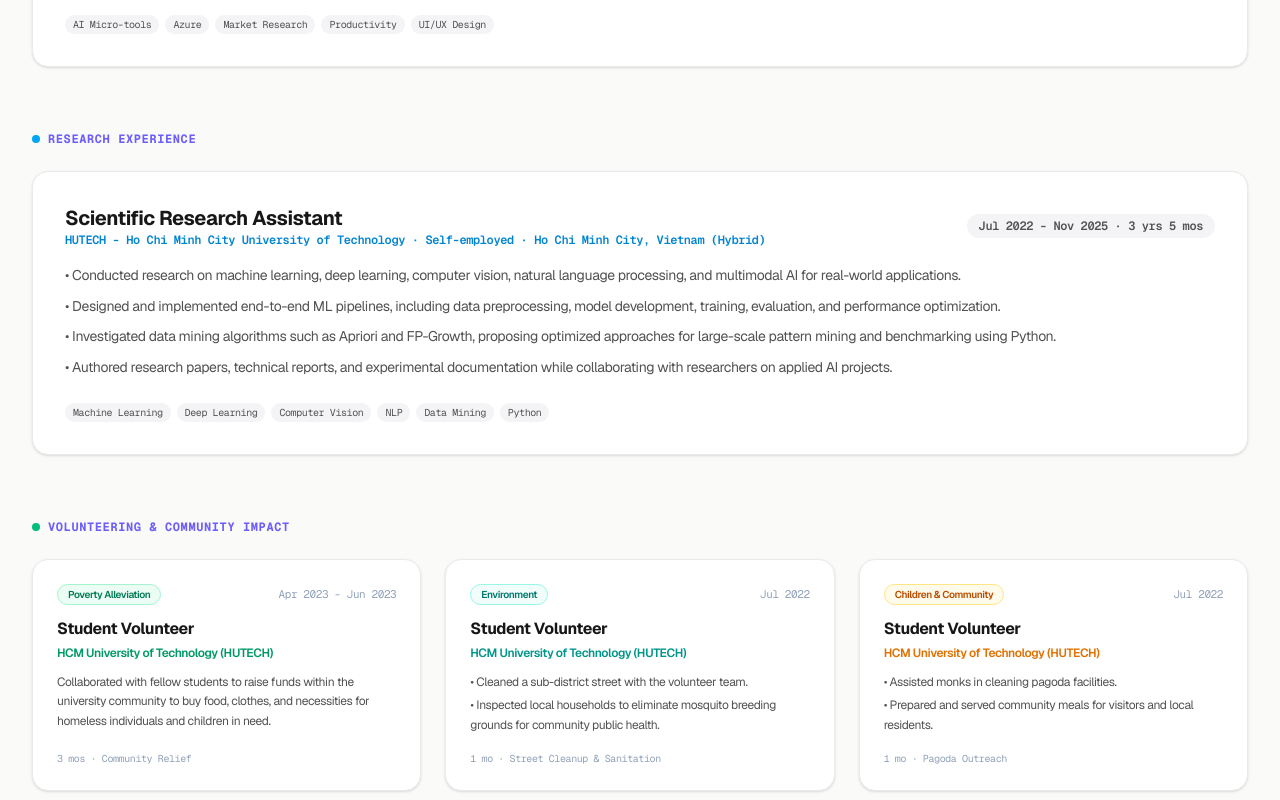
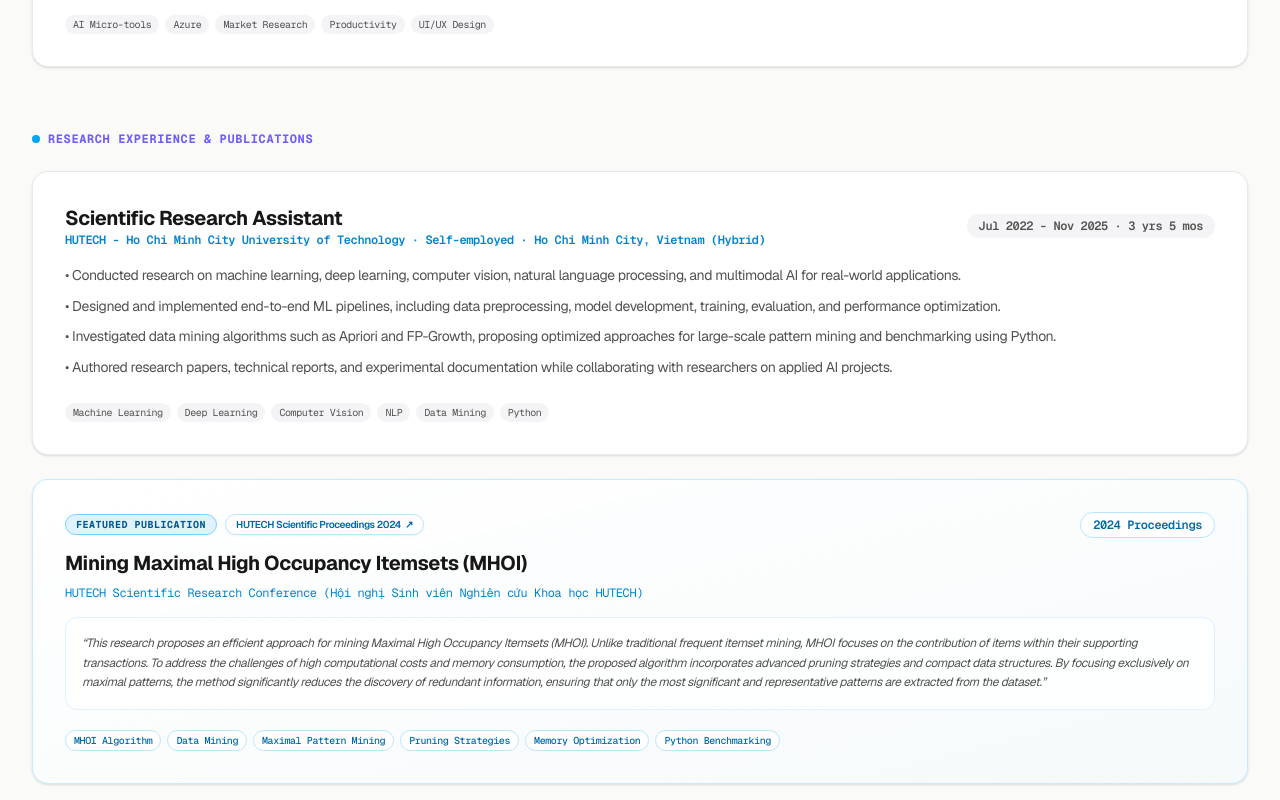
Before and after one commit to pomagrenate/pomaidb-web, a Next.js app: page /hire-me in a window 1280 px wide. Shown: the part 2720-3520 px from the top of the page. Built offline with nearby package versions, Linux system fonts and the light colour scheme.

Commit message:
feat: add MHOI publication card to Research Experience & Publications section

```diff
--- a/app/hire-me/page.tsx
+++ b/app/hire-me/page.tsx
@@ -297,10 +297,11 @@ export default function HireMePage() {
         </div>
 
         {/* Dedicated Research Experience Timeline */}
+        {/* Research & Publications Timeline */}
         <div>
           <div className="flex items-center gap-2 text-xs font-mono font-bold text-[#6D5DFB] uppercase tracking-wider mb-6">
             <span className="w-2 h-2 rounded-full bg-sky-500" />
-            <span>RESEARCH EXPERIENCE</span>
+            <span>RESEARCH EXPERIENCE &amp; PUBLICATIONS</span>
           </div>
 
           <div className="space-y-6">
@@ -324,6 +325,49 @@ export default function HireMePage() {
               <div className="flex flex-wrap gap-1.5">
                 {["Machine Learning", "Deep Learning", "Computer Vision", "NLP", "Data Mining", "Python"].map((t) => (
                   <span key={t} className="px-2 py-0.5 rounded-full bg-[#F4F4F6] text-[10px] font-mono text-[#525252]">
+                    {t}
+                  </span>
+                ))}
+              </div>
+            </div>
+
+            {/* Featured Publication: MHOI Data Mining */}
+            <div className="bg-gradient-to-br from-white to-sky-50/40 border border-sky-200/80 rounded-2xl p-6 sm:p-8 shadow-sm hover:shadow-md transition-all">
+              <div className="flex flex-col sm:flex-row sm:items-center justify-between gap-2 mb-3">
+                <div className="flex items-center gap-2 flex-wrap">
+                  <span className="px-2.5 py-0.5 rounded-full bg-sky-100 text-sky-800 border border-sky-300 text-[10px] font-mono font-bold uppercase tracking-wider">
+                    FEATURED PUBLICATION
+                  </span>
+                  <a
+                    href="https://www.hutech.edu.vn/khcnhtqt/hoi-thao-trong-nuoc/14618849-ky-yeu-hoi-nghi-sinh-vien-nghien-cuu-khoa-hoc-hutech-2024"
+                    target="_blank"
+                    rel="noopener noreferrer"
+                    className="px-2.5 py-0.5 rounded-full bg-white text-sky-700 hover:bg-sky-50 border border-sky-200 text-[10px] font-semibold transition-colors flex items-center gap-1 shadow-xs"
+                  >
+                    <span>HUTECH Scientific Proceedings 2024</span>
+                    <span>↗</span>
+                  </a>
+                </div>
+                <span className="px-3 py-1 rounded-full bg-white text-xs font-mono font-semibold text-sky-700 border border-sky-200 self-start sm:self-auto">
+                  2024 Proceedings
+                </span>
+              </div>
+
+              <h4 className="text-lg sm:text-xl font-bold text-[#171717] mb-2 leading-snug">
+                Mining Maximal High Occupancy Itemsets (MHOI)
+              </h4>
+
+              <p className="text-xs font-mono text-sky-600 mb-4">
+                HUTECH Scientific Research Conference (Hội nghị Sinh viên Nghiên cứu Khoa học HUTECH)
+              </p>
+
+              <div className="bg-white/90 border border-sky-100 rounded-xl p-4 mb-5 text-xs text-[#525252] leading-relaxed italic">
+                &ldquo;This research proposes an efficient approach for mining Maximal High Occupancy Itemsets (MHOI). Unlike traditional frequent itemset mining, MHOI focuses on the contribution of items within their supporting transactions. To address the challenges of high computational costs and memory consumption, the proposed algorithm incorporates advanced pruning strategies and compact data structures. By focusing exclusively on maximal patterns, the method significantly reduces the discovery of redundant information, ensuring that only the most significant and representative patterns are extracted from the dataset.&rdquo;
+              </div>
+
+              <div className="flex flex-wrap gap-1.5">
+                {["MHOI Algorithm", "Data Mining", "Maximal Pattern Mining", "Pruning Strategies", "Memory Optimization", "Python Benchmarking"].map((t) => (
+                  <span key={t} className="px-2 py-0.5 rounded-full bg-white border border-sky-200 text-[10px] font-mono text-sky-700 font-medium">
                     {t}
                   </span>
                 ))}
```
